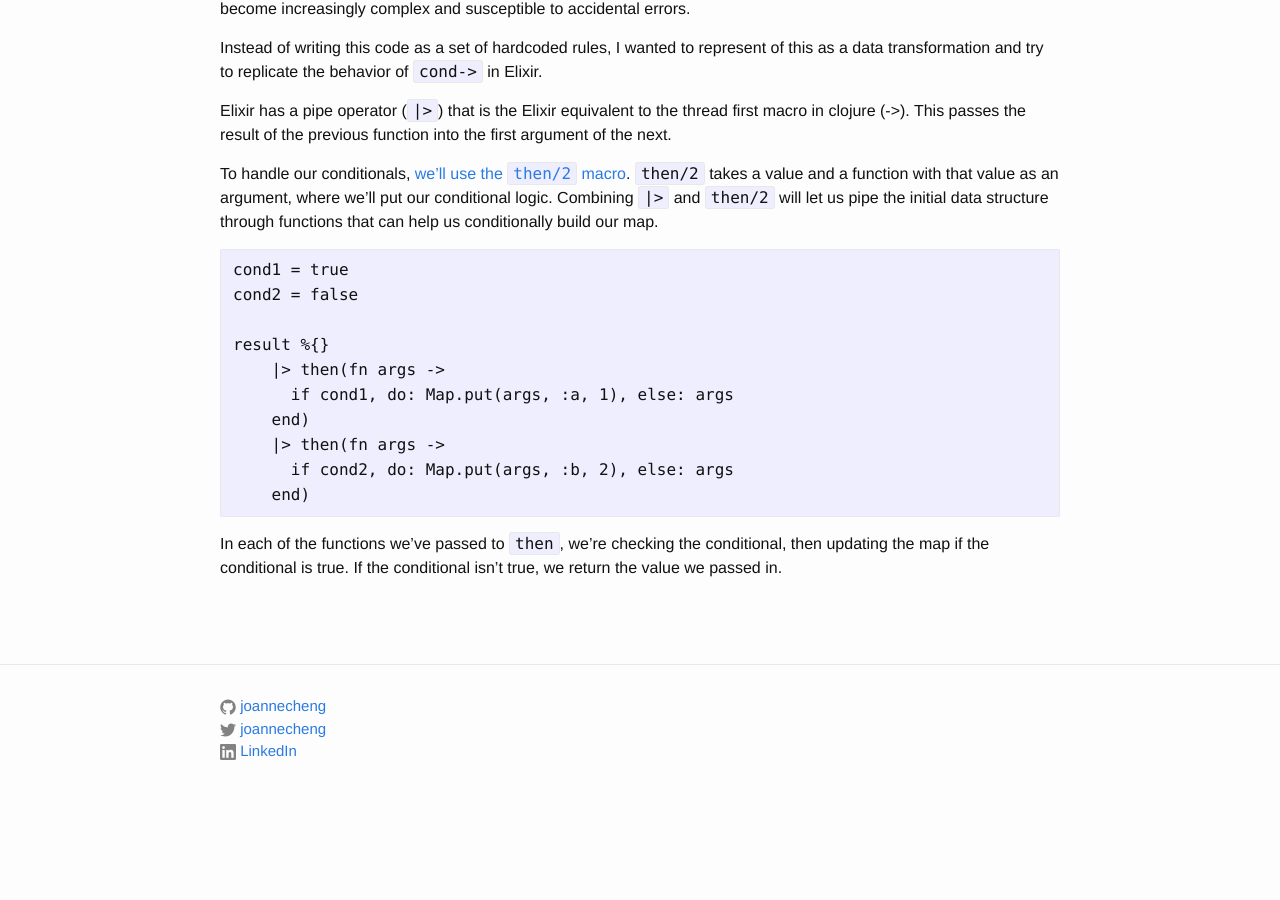
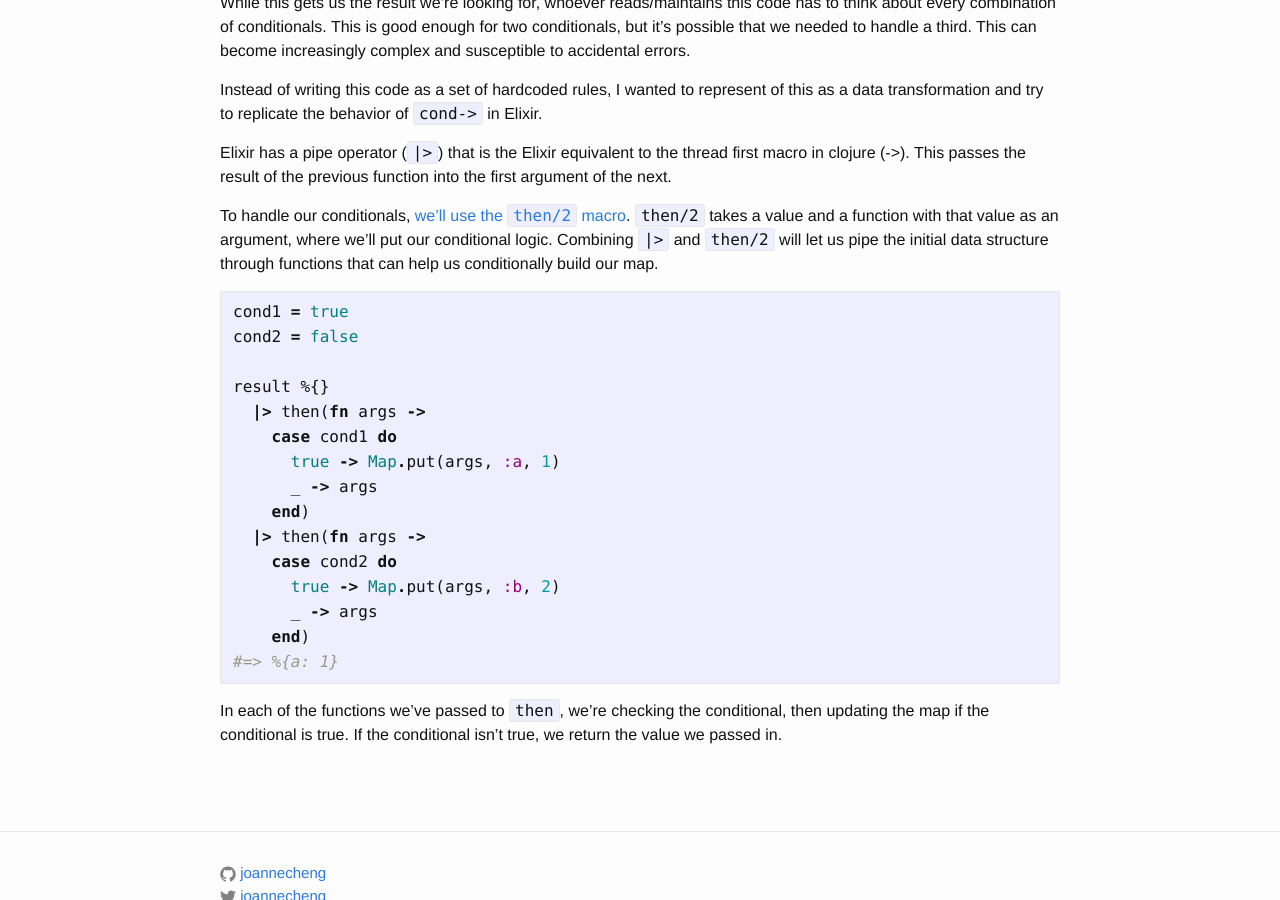
Before and after one commit to joannecheng/joannecheng.github.io, a Jekyll site: the page built from _posts/2024-03-29-elixir-then.markdown, in a window 1280 px wide and 900 px high, scrolled down 824 px. Built offline with Jekyll 4.4.1, drawn with Linux system fonts in a browser that asks for light colours; nearby versions of some CDN libraries; library files that are not in the unit come from our copies; before the commit the page ends 1647 px from its top, so only the background shows below that; some of the changed text lies outside the part shown.

Commit message:
update code formatting

````diff
--- a/_posts/2024-03-29-elixir-then.markdown
+++ b/_posts/2024-03-29-elixir-then.markdown
@@ -40,17 +40,22 @@
 To handle our conditionals, [we'll use the `then/2` macro](https://hexdocs.pm/elixir/1.12.3/Kernel.html#then/2). `then/2` takes a value and a function with that value as an argument, where we'll put our conditional logic. Combining `|>` and `then/2` will let us pipe the initial data structure through functions that can help us conditionally build our map.
 
 
-```
+```elixir
 cond1 = true
 cond2 = false
 
 result %{}
-    |> then(fn args ->
-      if cond1, do: Map.put(args, :a, 1), else: args
+  |> then(fn args ->
+    case cond1 do
+      true -> Map.put(args, :a, 1)
+      _ -> args
     end)
-    |> then(fn args ->
-      if cond2, do: Map.put(args, :b, 2), else: args
+  |> then(fn args ->
+    case cond2 do
+      true -> Map.put(args, :b, 2)
+      _ -> args
     end)
+#=> %{a: 1}
 ```
 
 In each of the functions we've passed to `then`, we're checking the conditional, then updating the map if the conditional is true.
````
Also changed, not shown: other parts of _posts/2024-03-29-elixir-then.markdown (+1 -1 lines).
